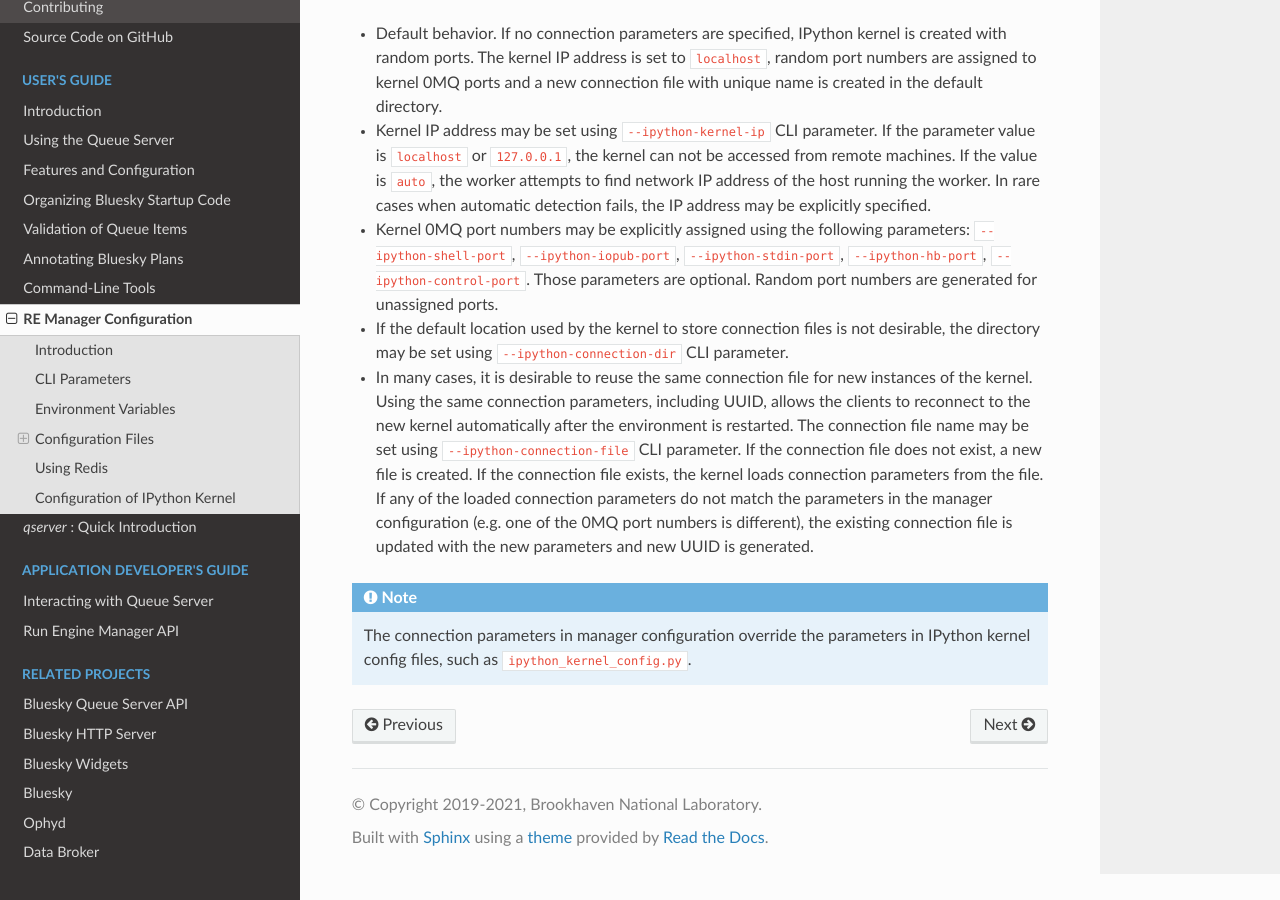
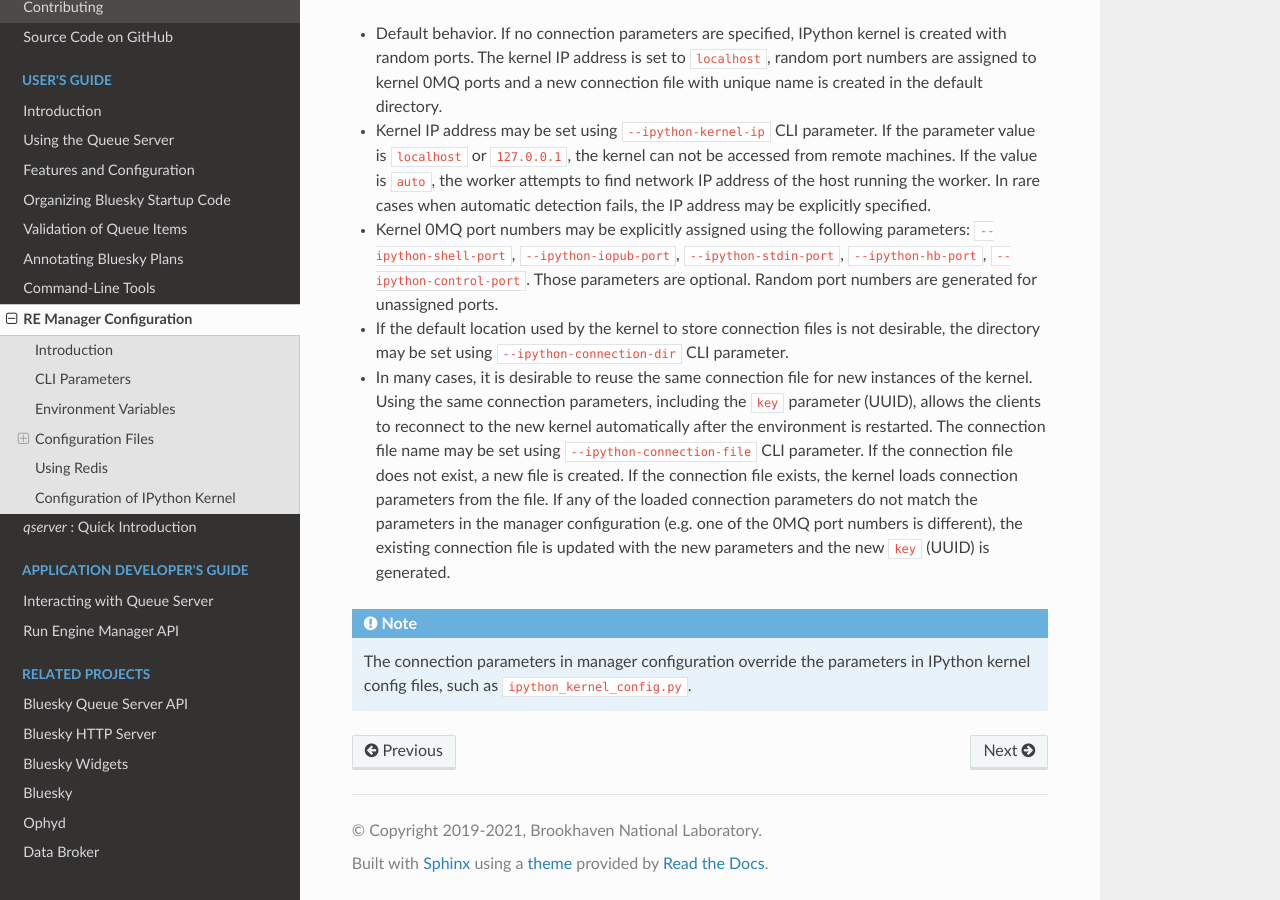
Before and after one commit to bluesky/bluesky-queueserver, a Sphinx documentation site: the page built from docs/source/manager_config.rst, in a window 1280 px wide and 900 px high, scrolled down 6590 px. Built offline with Sphinx 7.4.7 and the Read the Docs theme 3.1.0, drawn with Linux system fonts in a browser that asks for light colours.

Commit message:
DOC: update docs after features for instantiation and config of RE were removed

```diff
--- a/docs/source/manager_config.rst
+++ b/docs/source/manager_config.rst
@@ -353,13 +353,13 @@
   may be set using ``--ipython-connection-dir`` CLI parameter.
 
 - In many cases, it is desirable to reuse the same connection file for new instances of the kernel.
-  Using the same connection parameters, including UUID, allows the clients to reconnect to the new kernel
-  automatically after the environment is restarted. The connection file name may be set using
-  ``--ipython-connection-file`` CLI parameter. If the connection file does not exist, a new file is created.
-  If the connection file exists, the kernel loads connection parameters from the file. If any of the loaded
-  connection parameters do not match the parameters in the manager configuration (e.g. one of the 0MQ port
-  numbers is different), the existing connection file is updated with the new parameters and new UUID is
-  generated.
+  Using the same connection parameters, including the ``key`` parameter (UUID), allows the clients
+  to reconnect to the new kernel automatically after the environment is restarted. The connection
+  file name may be set using ``--ipython-connection-file`` CLI parameter. If the connection file
+  does not exist, a new file is created. If the connection file exists, the kernel loads connection
+  parameters from the file. If any of the loaded connection parameters do not match the parameters
+  in the manager configuration (e.g. one of the 0MQ port numbers is different), the existing connection
+  file is updated with the new parameters and the new ``key`` (UUID) is generated.
 
 .. note::
 
--- a/docs/source/re_manager_api.rst
+++ b/docs/source/re_manager_api.rst
@@ -263,7 +263,8 @@
 
               **re_state**: *str* or *None*
                   current state of Bluesky Run Engine (see Blue Sky documentation) or *None* if
-                  RE Worker environment does not exist (or closed).
+                  RE Worker environment does not exist (or closed) or if the instance of Run Engine
+                  is not defined in the environment namespace.
 
               **worker_environment_state**: *str*
                   current state of the worker environment. Supported states: *'initializing'*,
--- a/docs/source/using_queue_server.rst
+++ b/docs/source/using_queue_server.rst
@@ -576,6 +576,10 @@
 which is used by client applications to connect to the kernel
 (see :ref:`method_config_get` API).
 
+Additional parameters may be used to set the directory and the name of the IPython kernel
+connection file and the numbers of 0MQ ports used by the kernel for communication.
+See :ref:`config_of_ipython_kernel` for more details.
+
 Specifying Location of Startup Code
 ***********************************
 
```
Also changed, not shown: docs/source/cli_tools.rst (+22 -55 lines).
